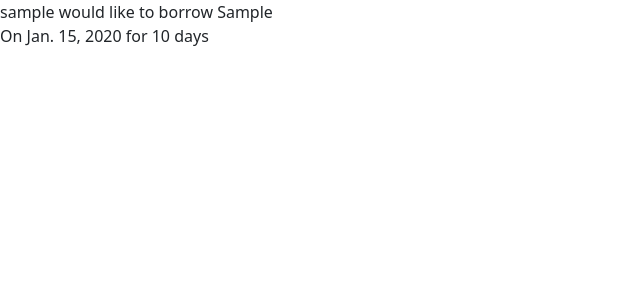
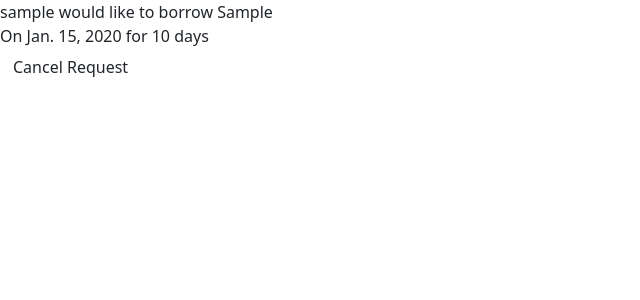
Before and after one commit to SiJiL82/borrow_something, a Django app: a page that uses templates/request_detail.html in a window 1280 px wide. Shown: the part 56-356 px from the top of the page, without its empty margins (0-640 px from the left). Run offline with Django 3.2, Linux system fonts and the light colour scheme; tables that the repository leaves empty hold one stand-in row (values such as "Sample post"); parts of the project's set-up code (start-up, migrations or seed data) failed here and were passed over.

Commit message:
Add cancel request button to request details

```diff
--- a/templates/request_detail.html
+++ b/templates/request_detail.html
@@ -2,7 +2,11 @@
 
 <div>
     {{ borrow_request.requester }} would like to borrow {{ borrow_request.requested_item }} <br>
-    On {{ borrow_request.required_date }} for {{ borrow_request.required_duration }} days
+    On {{ borrow_request.required_date }} for {{ borrow_request.required_duration }} days <br>
+    <form action="{% url 'cancel_request' borrow_request.slug %}" method="post">
+        {% csrf_token %}
+        <button type="submit" class="btn" name="cancel_request" value="{{ borrow_request.slug }}">Cancel Request</button>
+    </form>
 </div>
 
 {% endblock content %}
```
